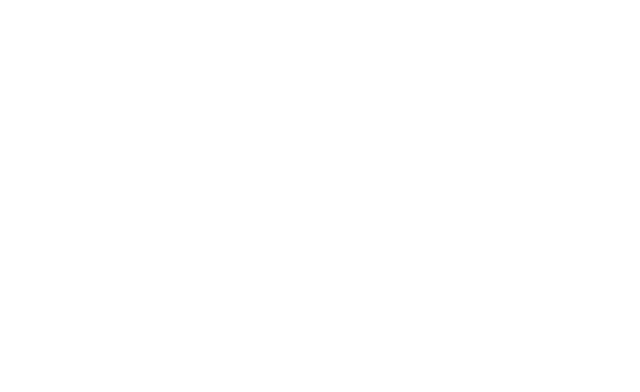
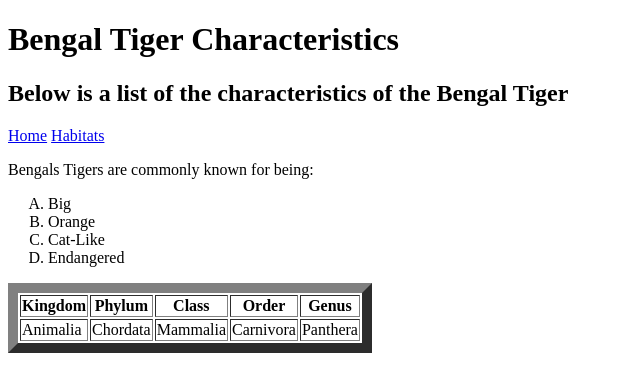
Before and after one commit to arjanmobin/Animal-Website, a plain HTML site: page characteristics.html in a window 1280 px wide. Shown: the whole page, without its empty margins (0-640 px from the left). Drawn offline with Linux system fonts and the light colour scheme.

Commit message:
added list of characteristics and table with classifications

```diff
--- a/characteristics.html
+++ b/characteristics.html
@@ -5,6 +5,41 @@
     <title></title>
   </head>
   <body>
+    <header>
+      <h1>Bengal Tiger Characteristics</h1>
+      <h2>Below is a list of the characteristics of the Bengal Tiger</h2>
+    </header>
+
+    <nav>
+      <a href="index.html">Home</a>
+      <a href="habitat.html">Habitats</a>
+    </nav>
+
+    <p>Bengals Tigers are commonly known for being:</p>
+    <ol type="A">
+      <li>Big</li>
+      <li>Orange</li>
+      <li>Cat-Like</li>
+      <li>Endangered</li>
+    </ol>
+
+    <table border="10px">
+      <tr>
+        <th>Kingdom</th>
+        <th>Phylum</th>
+        <th>Class</th>
+        <th>Order</th>
+        <th>Genus</th>
+      </tr>
+      <tr>
+        <td>Animalia</td>
+        <td>Chordata</td>
+        <td>Mammalia</td>
+        <td>Carnivora</td>
+        <td>Panthera</td>
+      </tr>
+
+    </table>
 
   </body>
 </html>
```
